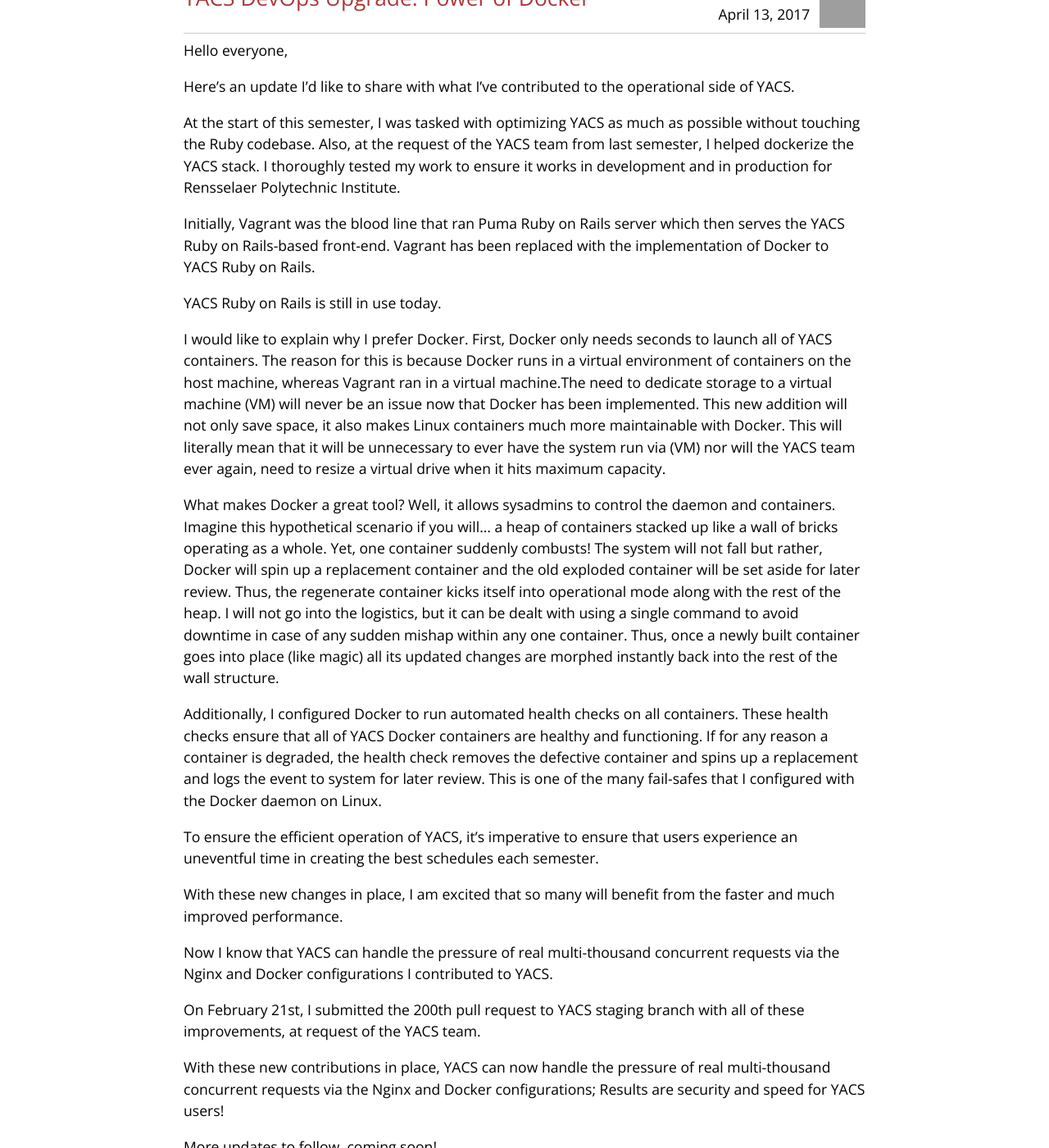
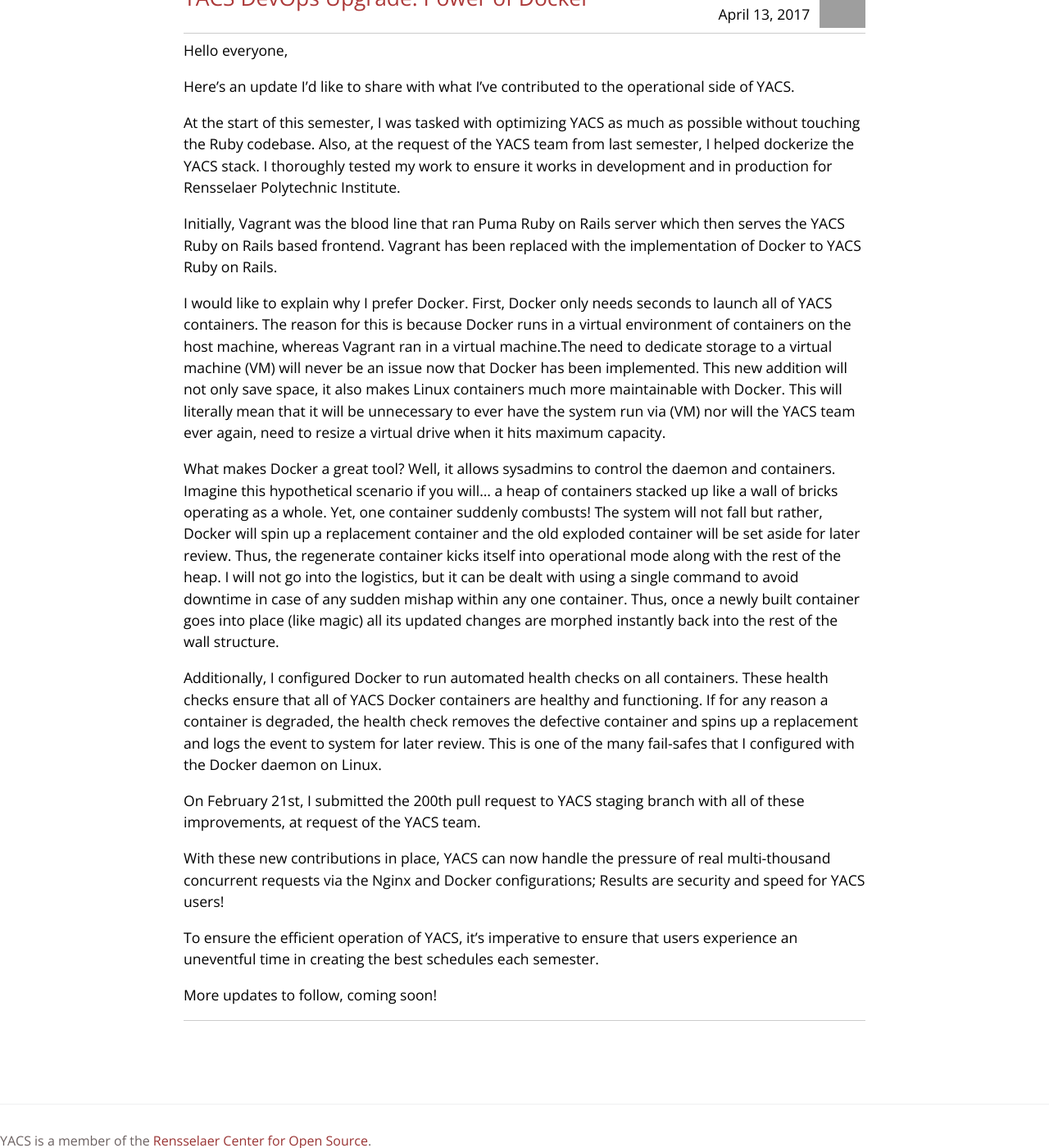
Before and after one commit to colegregory/yacs-rcos.github.io, a Jekyll site: the page built from _posts/2017-04-13-yacs-devops-upgrade.md, in a window 1280 px wide and 1400 px high, scrolled down 198 px. Shown: the whole window at 82% size. Built offline with Jekyll 4.4.1, drawn with Linux system fonts in a browser that asks for light colours; grey boxes are pictures that could not be loaded.

Commit message:
Update Post
Revised "YACS DevOps Upgrade: Power of Docker"
Noticed a paragraph repeated

```diff
--- a/_posts/2017-04-13-yacs-devops-upgrade.md
+++ b/_posts/2017-04-13-yacs-devops-upgrade.md
@@ -12,9 +12,7 @@ Here’s an update I’d like to share with what I’ve contributed to the opera
 
 At the start of this semester, I was tasked with optimizing YACS as much as possible without touching the Ruby codebase. Also, at the request of the YACS team from last semester, I helped dockerize the YACS stack. I thoroughly tested my work to ensure it works in development and in production for Rensselaer Polytechnic Institute.
 
-Initially, Vagrant was the blood line that ran Puma Ruby on Rails server which then serves the YACS Ruby on Rails-based front-end. Vagrant has been replaced with the implementation of Docker to YACS Ruby on Rails.
-
-YACS Ruby on Rails is still in use today.
+Initially, Vagrant was the blood line that ran Puma Ruby on Rails server which then serves the YACS Ruby on Rails based frontend. Vagrant has been replaced with the implementation of Docker to YACS Ruby on Rails.
 
 I would like to explain why I prefer Docker. First, Docker only needs seconds to launch all of YACS containers. The reason for this is because Docker runs in a virtual environment of containers on the host machine, whereas Vagrant ran in a virtual machine.The need to dedicate storage to a virtual machine (VM) will never be an issue now that Docker has been implemented. This new addition will not only save space, it also makes Linux containers much more maintainable with Docker. This will literally mean that it will be unnecessary to ever have the system run via (VM) nor will the YACS team ever again, need to resize a virtual drive when it hits maximum capacity.
 
@@ -22,14 +20,10 @@ What makes Docker a great tool? Well, it allows sysadmins to control the daemon
 
 Additionally, I configured Docker to run automated health checks on all containers. These health checks ensure that all of YACS Docker containers are healthy and functioning. If for any reason a container is degraded, the health check removes the defective container and spins up a replacement and logs the event to system for later review. This is one of the many fail-safes that I configured with the Docker daemon on Linux.
 
-To ensure the efficient operation of YACS, it’s imperative to ensure that users experience an uneventful time in creating the best schedules each semester.
-
-With these new changes in place, I am excited that so many will benefit from the faster and much improved performance.
-
-Now I know that YACS can handle the pressure of real multi-thousand concurrent requests via the Nginx and Docker configurations I contributed to YACS.
-
 On February 21st, I submitted the 200th pull request to YACS staging branch with all of these improvements, at request of the YACS team.
 
 With these new contributions in place, YACS can now handle the pressure of real multi-thousand concurrent requests via the Nginx and Docker configurations; Results are security and speed for YACS users!
 
+To ensure the efficient operation of YACS, it’s imperative to ensure that users experience an uneventful time in creating the best schedules each semester.
+
 More updates to follow, coming soon!
```
